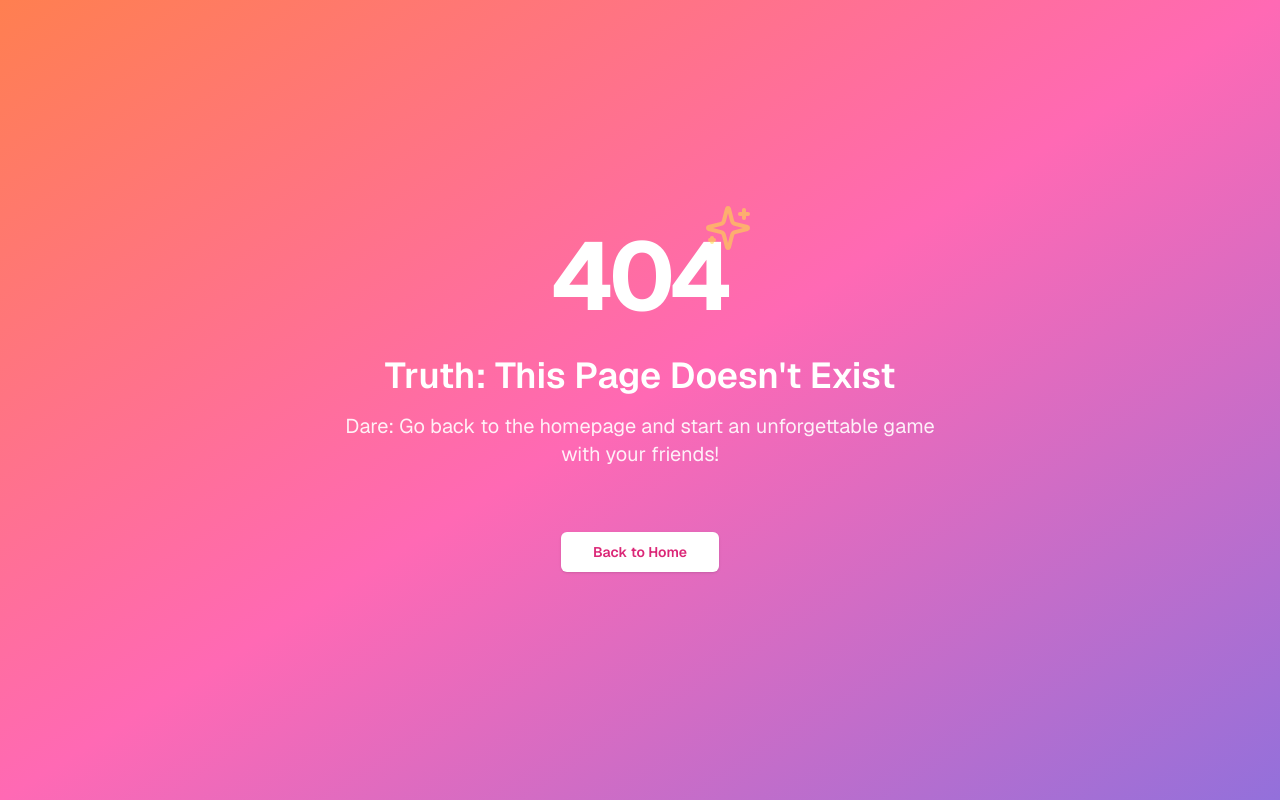
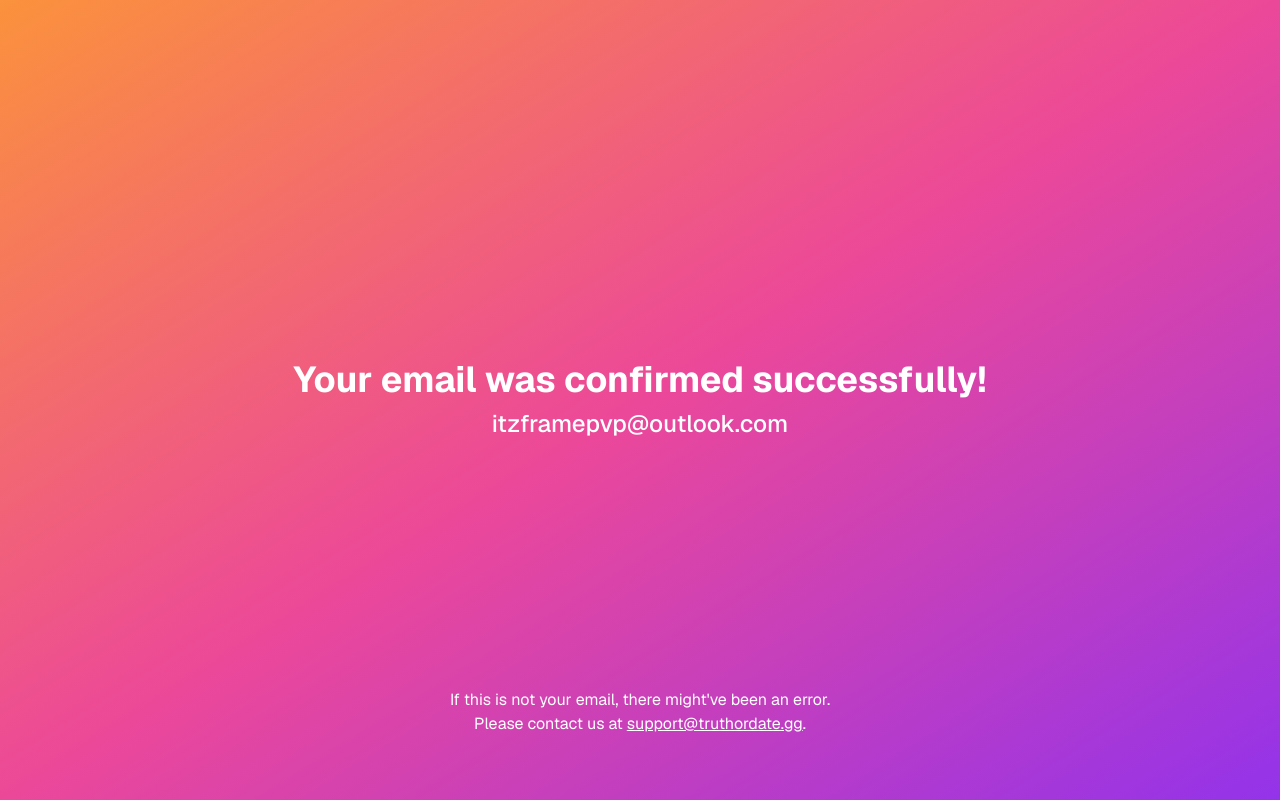
Before and after one commit to Would-You-Bot/truth-or-dare, a Next.js app in the folder apps/web/: page /test in a window 1280 px wide. Before the commit this address had no page. Built offline with nearby package versions, Linux system fonts and the light colour scheme.

Commit message:
feat: fix waitlist registration flow + ui improvements

```diff
--- a/apps/web/app/api/emails/confirm/route.ts
+++ b/apps/web/app/api/emails/confirm/route.ts
@@ -1,4 +1,6 @@
+import { EmailConfirmed } from '@/components/email-confirmed'
 import { prisma } from '@/helpers/prisma'
+import ReactDOMServer from 'react-dom/server'
 
 export async function GET(req: Request) {
   const url = new URL(req.url)
@@ -39,20 +41,14 @@ export async function GET(req: Request) {
       )
     }
 
-    return new Response(
-      `<html>
-        <body>
-          <h1>Email successfully confirmed!</h1>
-          <script>
-            window.close();
-          </script>
-        </body>
-      </html>`,
-      {
-        status: 200,
-        headers: { 'Content-Type': 'text/html' }
-      }
+    const html = ReactDOMServer.renderToString(
+      EmailConfirmed({ email: updatedUser.email })
     )
+
+    return new Response(html, {
+      status: 200,
+      headers: { 'Content-Type': 'text/html' }
+    })
   } catch (error) {
     return new Response(
       JSON.stringify({
--- a/apps/web/app/globals.css
+++ b/apps/web/app/globals.css
@@ -67,3 +67,7 @@
     @apply bg-background text-foreground;
   }
 }
+
+::selection {
+  @apply bg-purple-600/50 text-white;
+}
--- /dev/null
+++ b/apps/web/app/test/page.tsx
@@ -0,0 +1,10 @@
+import { EmailConfirmed } from '@/components/email-confirmed'
+import type { Metadata } from 'next'
+
+export const metadata: Metadata = {
+  title: 'My Next Page'
+}
+
+export default function TestPage() {
+  return <EmailConfirmed email="itzframepvp@outlook.com" />
+}
--- a/apps/web/components/animated-waitlist.tsx
+++ b/apps/web/components/animated-waitlist.tsx
@@ -6,7 +6,8 @@ import { ArrowRight, CircleCheckBig } from 'lucide-react'
 import { motion } from 'motion/react'
 import { type FormEvent, type KeyboardEvent, useState } from 'react'
 import { toast } from 'sonner'
-import { LoadingWaitlist } from './loading-waitlist'
+import { LoadingWaitlist } from '@/components/loading-waitlist'
+import Turnstile from 'react-turnstile'
 
 const spring = {
   type: 'spring',
@@ -18,9 +19,17 @@ export default function AnimatedWaitlist() {
   const [isExpanded, setIsExpanded] = useState(false)
   const [email, setEmail] = useState('')
   const [loading, setLoading] = useState(false)
+  const [isVerified, setIsVerified] = useState(false)
 
   const handleSubmit = async (event: FormEvent) => {
     event.preventDefault()
+
+    if (!isVerified) {
+      toast.error(
+        'Unable to verify if you are a human.\nPlease refresh the page and try again.'
+      )
+      return
+    }
 
     try {
       setLoading(true)
@@ -91,6 +100,15 @@ export default function AnimatedWaitlist() {
               className="flex flex-grow items-center gap-1"
               onSubmit={handleSubmit}
             >
+              <Turnstile
+                sitekey="0x4AAAAAAA61SwGZcaOFvmB_"
+                action="verify"
+                cData="verifyLegitUser"
+                size="invisible"
+                appearance="execute"
+                onLoad={(_, bound) => bound.execute()}
+                onVerify={() => setIsVerified(true)}
+              />
               <motion.div
                 initial={{ opacity: 0, x: -20 }}
                 animate={{ opacity: 1, x: 0 }}
--- /dev/null
+++ b/apps/web/components/email-confirmed.tsx
@@ -0,0 +1,24 @@
+export function EmailConfirmed({ email }: { email: string }) {
+  return (
+    <div className="flex min-h-dvh w-full flex-col items-center justify-center bg-gradient-to-br from-orange-400 via-pink-500 to-purple-600">
+      <div className="flex flex-col items-center gap-2 text-center text-white">
+        <span className="font-bold text-2xl sm:text-4xl">
+          Your email was confirmed successfully!
+        </span>
+        <span className="font-medium text-lg sm:text-2xl">{email}</span>
+      </div>
+      <span className="-translate-x-1/2 fixed bottom-16 left-1/2 text-center text-white">
+        If this is not your email, there might've been an error.{' '}
+        <br className="hidden sm:block" />
+        Please contact us at{' '}
+        <a
+          href="mailto:support@truthordate.gg"
+          className="underline hover:text-blue-200"
+        >
+          support@truthordate.gg
+        </a>
+        .
+      </span>
+    </div>
+  )
+}
--- a/apps/web/emails/confirmation.tsx
+++ b/apps/web/emails/confirmation.tsx
@@ -1,43 +1,76 @@
-import { Body, Button, Container, Head, Heading, Html, Hr, Link, Preview, Section, Text } from "@react-email/components"
+import {
+  Body,
+  Button,
+  Container,
+  Head,
+  Heading,
+  Html,
+  Hr,
+  Link,
+  Preview,
+  Section,
+  Text
+} from '@react-email/components'
 
-export function ConfirmEmail({ email }: { email: string }) {
-  if (!email) {
-    throw new Error("Email is required")
+const trailingSlashRegex = /\/$/
+const baseUrl = String(
+  process.env.BASE_URL || 'https://truthordare.gg/'
+).replace(trailingSlashRegex, '')
+const apiPath = '/api/emails/confirm'
+
+export function ConfirmEmail({ id }: { id: string }) {
+  if (!id) {
+    throw new Error('ID is required')
   }
 
-  const url = `https://truthordare.gg/confirm?email=${email}`
+  const url = `${baseUrl}${apiPath}?id=${id}`
 
   return (
     <Html>
       <Head />
-      <Preview>Confirm your email for Truth or Dare launch notification</Preview>
+      <Preview>
+        Confirm your email for Truth or Dare launch notification
+      </Preview>
       <Body style={main}>
         <Container style={container}>
           <Heading style={heading}>Get Ready for Truth or Dare!</Heading>
           <Text style={text}>
-            Thanks for your interest! Confirm your email to be notified when our app launches. You'll be among the first
-            to experience the ultimate Truth or Dare game.
+            Thanks for your interest! Confirm your email to be notified when our
+            app launches. You'll be among the first to experience the ultimate
+            Truth or Dare game.
           </Text>
           <Section style={buttonContainer}>
-            <Button href={url} style={button}>
+            <Button
+              href={url}
+              style={button}
+            >
               Confirm Email
             </Button>
           </Section>
           <Text style={footer}>
-            If you didn't request this email, you can safely ignore it. Someone might have entered your email address by
-            mistake.
+            If you didn't request this email, you can safely ignore it. Someone
+            might have entered your email address by mistake.
           </Text>
           <Hr style={divider} />
           <Section style={legalContainer}>
-            <Link href="https://truthordare.gg/privacy" style={legalLink}>
+            <Link
+              href="https://truthordare.gg/privacy"
+              style={legalLink}
+            >
               Privacy Policy
             </Link>
             <Text style={separator}>•</Text>
-            <Link href="https://truthordare.gg/legal" style={legalLink}>
+            <Link
+              href="https://truthordare.gg/legal"
+              style={legalLink}
+            >
               Legal Notice
             </Link>
             <Text style={separator}>•</Text>
-            <Link href="https://truthordare.gg/terms" style={legalLink}>
+            <Link
+              href="https://truthordare.gg/terms"
+              style={legalLink}
+            >
               Terms of Service
             </Link>
           </Section>
@@ -48,77 +81,77 @@ export function ConfirmEmail({ email }: { email: string }) {
 }
 
 const main = {
-  backgroundColor: "#ffffff",
+  backgroundColor: '#ffffff',
   fontFamily:
-    '-apple-system,BlinkMacSystemFont,"Segoe UI",Roboto,Oxygen-Sans,Ubuntu,Cantarell,"Helvetica Neue",sans-serif',
+    '-apple-system,BlinkMacSystemFont,"Segoe UI",Roboto,Oxygen-Sans,Ubuntu,Cantarell,"Helvetica Neue",sans-serif'
 }
 
 const container = {
-  margin: "0 auto",
-  padding: "40px 20px",
-  maxWidth: "560px",
+  margin: '0 auto',
+  padding: '40px 20px',
+  maxWidth: '560px'
 }
 
 const heading = {
-  fontSize: "24px",
-  fontWeight: "600",
-  lineHeight: "1.3",
-  color: "#111111",
-  margin: "0 0 15px",
+  fontSize: '24px',
+  fontWeight: '600',
+  lineHeight: '1.3',
+  color: '#111111',
+  margin: '0 0 15px'
 }
 
 const text = {
-  fontSize: "16px",
-  lineHeight: "1.5",
-  color: "#444444",
-  margin: "0 0 20px",
+  fontSize: '16px',
+  lineHeight: '1.5',
+  color: '#444444',
+  margin: '0 0 20px'
 }
 
 const buttonContainer = {
-  textAlign: "center" as const,
-  margin: "30px 0",
+  textAlign: 'center' as const,
+  margin: '30px 0'
 }
 
 const button = {
-  backgroundColor: "#FF6B6B",
-  backgroundImage: "linear-gradient(to right, #FF6B6B, #FF758C, #FF8FAB)",
-  borderRadius: "8px",
-  color: "#ffffff",
-  fontSize: "16px",
-  fontWeight: "600",
-  textDecoration: "none",
-  textAlign: "center" as const,
-  display: "inline-block",
-  padding: "12px 30px",
-  border: "0px",
+  backgroundColor: '#FF6B6B',
+  backgroundImage: 'linear-gradient(to right, #FF6B6B, #FF758C, #FF8FAB)',
+  borderRadius: '8px',
+  color: '#ffffff',
+  fontSize: '16px',
+  fontWeight: '600',
+  textDecoration: 'none',
+  textAlign: 'center' as const,
+  display: 'inline-block',
+  padding: '12px 30px',
+  border: '0px'
 }
 
 const footer = {
-  fontSize: "14px",
-  lineHeight: "1.5",
-  color: "#777777",
-  margin: "30px 0 0",
-  fontStyle: "italic",
+  fontSize: '14px',
+  lineHeight: '1.5',
+  color: '#777777',
+  margin: '30px 0 0',
+  fontStyle: 'italic'
 }
 
 const divider = {
-  borderTop: "1px solid #E5E5E5",
-  margin: "30px 0 20px",
+  borderTop: '1px solid #E5E5E5',
+  margin: '30px 0 20px'
 }
 
 const legalContainer = {
-  textAlign: "center" as const,
-  color: "#666666",
-  fontSize: "12px",
+  textAlign: 'center' as const,
+  color: '#666666',
+  fontSize: '12px'
 }
 
 const legalLink = {
-  color: "#666666",
-  textDecoration: "underline",
+  color: '#666666',
+  textDecoration: 'underline'
 }
 
 const separator = {
-  margin: "0 8px",
-  color: "#666666",
-  display: "inline",
+  margin: '0 8px',
+  color: '#666666',
+  display: 'inline'
 }
```
Also changed, not shown: 1 other file (tests, documents, lock files or other folders).
